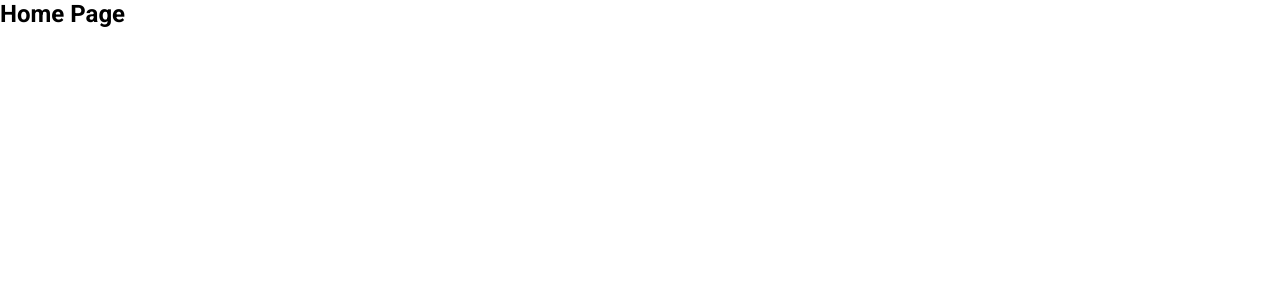
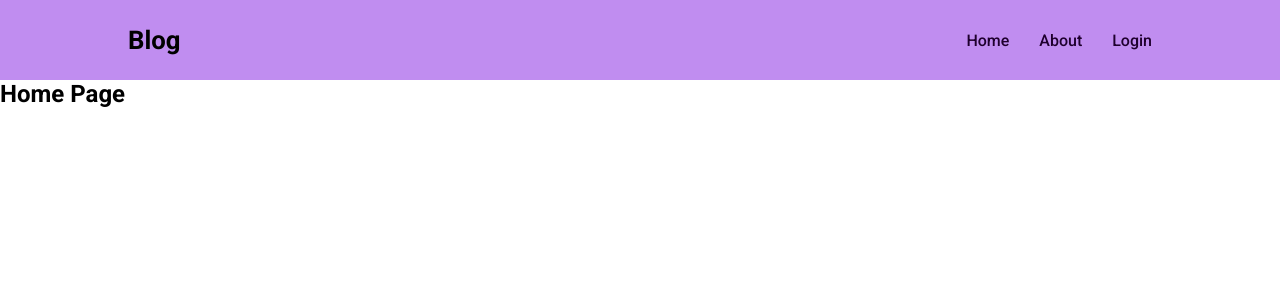
Before and after one commit to ddr-dileep/blog-post-react, a React (Vite) app: page / in a window 1280 px wide. Shown: the top 300 px of the page. Built offline with nearby package versions, Linux system fonts and the light colour scheme.

Commit message:
feat : added header navigation

```diff
--- /dev/null
+++ b/src/components/layouts/HeaderNavigation/index.tsx
@@ -0,0 +1,25 @@
+import { Link } from "react-router-dom";
+import "./styles.scss";
+
+export const HeaderNavigation = () => {
+  return (
+    <div className="header-navigation">
+      <div className="header-navigation-container">
+        <div className="header-navigation-logo">
+          <h3>Blog</h3>
+        </div>
+        <div className="header-navigation-links">
+          <Link className="header-navigation-link" to="/">
+            Home
+          </Link>
+          <Link className="header-navigation-link" to="/about">
+            About
+          </Link>
+          <Link className="header-navigation-link" to="/login">
+            Login
+          </Link>
+        </div>
+      </div>
+    </div>
+  );
+};
--- /dev/null
+++ b/src/components/layouts/HeaderNavigation/styles.scss
@@ -0,0 +1,38 @@
+.header-navigation {
+  width: 100%;
+  height: 80px;
+  background-color: rgb(192, 141, 240);
+
+  &-container {
+    width: 80%;
+    height: 100%;
+    margin: 0 auto;
+    display: flex;
+    align-items: center;
+    justify-content: space-between;
+  }
+
+  &-logo {
+    width: 200px;
+    background-size: contain;
+    font-size: 22px;
+  }
+
+  &-links {
+    display: flex;
+    align-items: center;
+    justify-content: flex-end;
+    gap: 30px;
+  }
+
+  &-link {
+    color: rgb(31, 0, 46);
+    text-decoration: none;
+    transition: color 0.3s ease-in-out;
+    font-weight: 500;
+
+    &:hover {
+      color: #3a0063;
+    }
+  }
+}
--- a/src/main.tsx
+++ b/src/main.tsx
@@ -1,13 +1,14 @@
-import React from "react";
 import ReactDOM from "react-dom/client";
 import { BrowserRouter as Router } from "react-router-dom";
 import "./index.css";
 import App from "./App";
+import { HeaderNavigation } from "./components/layouts/HeaderNavigation";
 
 ReactDOM.createRoot(document.getElementById("root")!).render(
-  <React.StrictMode>
+  <>
     <Router>
+      <HeaderNavigation />
       <App />
     </Router>
-  </React.StrictMode>
+  </>
 );
```
